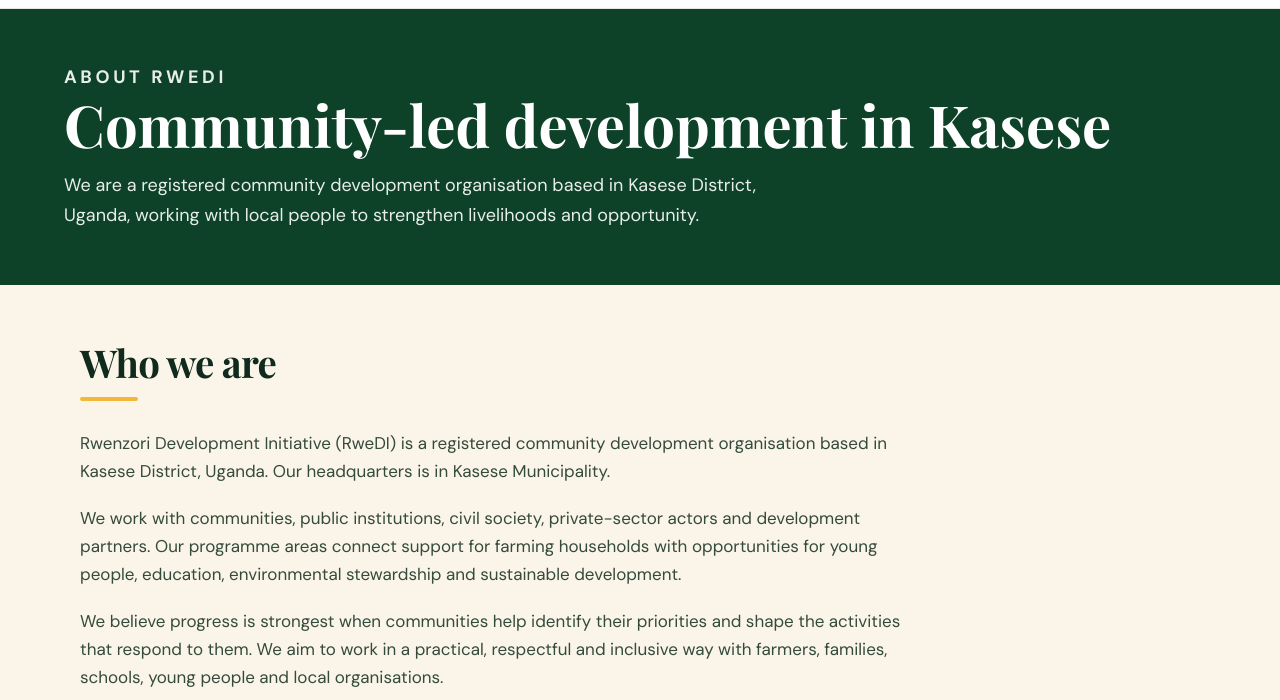
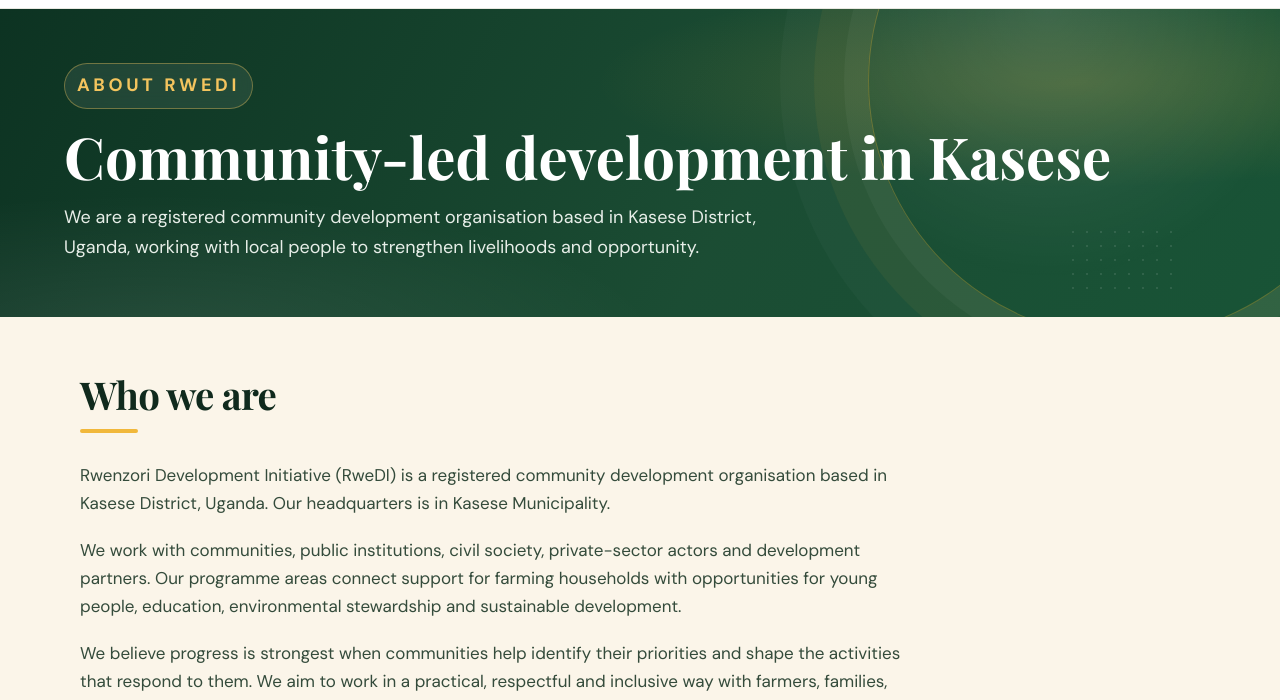
Before and after one commit to MASEREKA-BENET/rwedi-website, a plain HTML site: page about.html in a window 1280 px wide. Shown: the part 81-781 px from the top of the page. Drawn offline with nearby package versions, Linux system fonts and the light colour scheme.

Commit message:
Refresh inner page hero backgrounds

```diff
--- a/styles.css
+++ b/styles.css
@@ -122,3 +122,61 @@
 @media(max-width:1050px){.brand img{width:86px}}
 @media(max-width:900px){.brand img{width:66px;height:44px}}
 @media(max-width:390px){.brand img{width:60px}}
+
+.page-hero{
+  position:relative;
+  isolation:isolate;
+  overflow:hidden;
+  background:
+    radial-gradient(ellipse at 84% 24%,rgba(241,184,59,.18),transparent 30rem),
+    radial-gradient(ellipse at 12% 110%,rgba(255,255,255,.09),transparent 32rem),
+    linear-gradient(118deg,rgba(8,47,30,.98),rgba(13,66,40,.94) 58%,rgba(15,77,47,.96));
+}
+.page-hero::before{
+  content:"";
+  position:absolute;
+  z-index:0;
+  top:-60%;
+  right:-8%;
+  width:clamp(280px,40vw,560px);
+  aspect-ratio:1;
+  border:1px solid rgba(241,184,59,.3);
+  border-radius:50%;
+  background:radial-gradient(circle at 35% 36%,rgba(255,255,255,.11),transparent 58%);
+  box-shadow:0 0 0 24px rgba(255,255,255,.035),0 0 0 54px rgba(241,184,59,.055),0 0 0 88px rgba(255,255,255,.025);
+  pointer-events:none;
+  transition:transform .6s ease;
+}
+.page-hero::after{
+  content:"";
+  position:absolute;
+  z-index:0;
+  right:clamp(28px,8vw,112px);
+  bottom:22px;
+  width:112px;
+  height:70px;
+  background-image:radial-gradient(rgba(255,255,255,.45) 1px,transparent 1.5px);
+  background-size:14px 14px;
+  opacity:.22;
+  pointer-events:none;
+}
+.page-hero-inner{position:relative;z-index:1}
+.page-hero .eyebrow{
+  display:inline-flex;
+  align-items:center;
+  padding:7px 12px;
+  border:1px solid rgba(243,196,94,.38);
+  border-radius:999px;
+  background:rgba(255,255,255,.08);
+  color:#f3c45e;
+  backdrop-filter:blur(8px);
+  margin-bottom:16px;
+}
+@media(hover:hover) and (prefers-reduced-motion:no-preference){
+  .page-hero:hover::before{transform:translate(-12px,12px) scale(1.02)}
+}
+@media(max-width:600px){
+  .page-hero{padding:42px 22px}
+  .page-hero::before{top:-32%;right:-190px;width:300px}
+  .page-hero::after{right:18px;bottom:15px;opacity:.16}
+}
```
